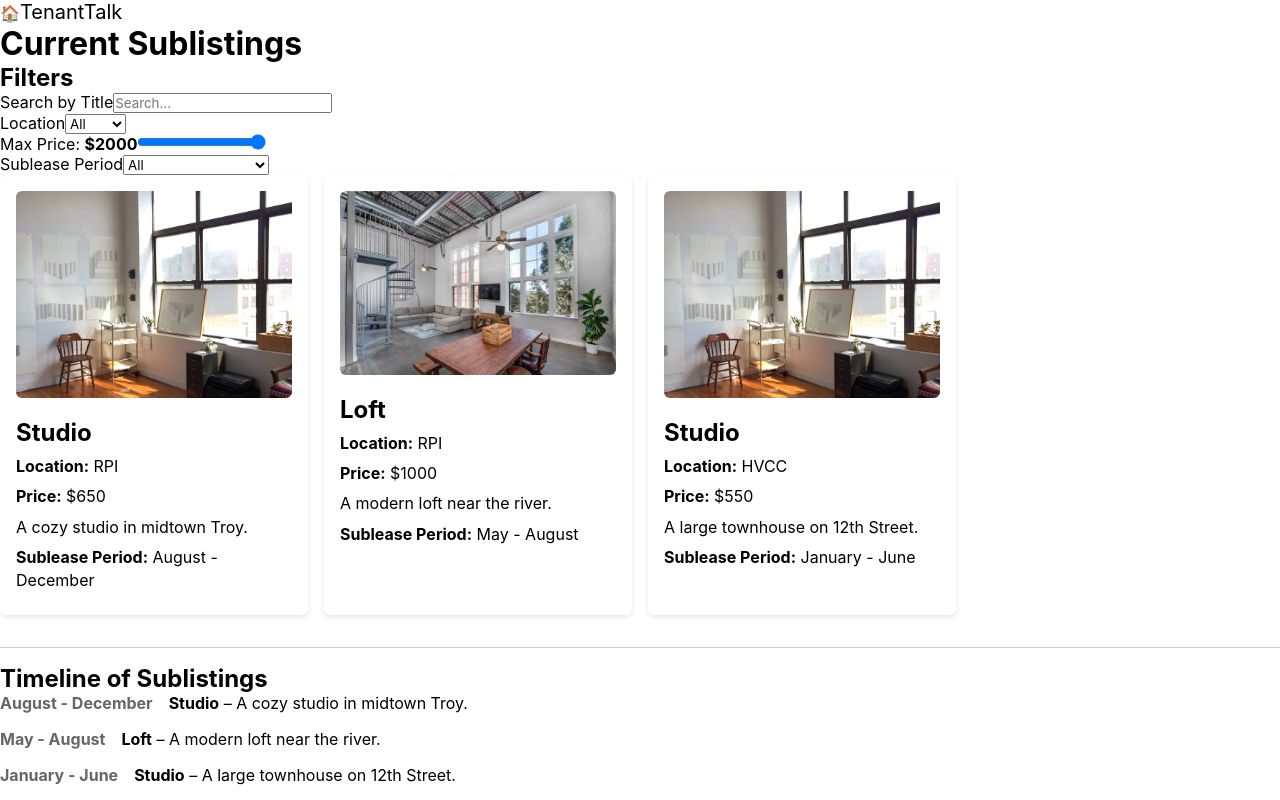
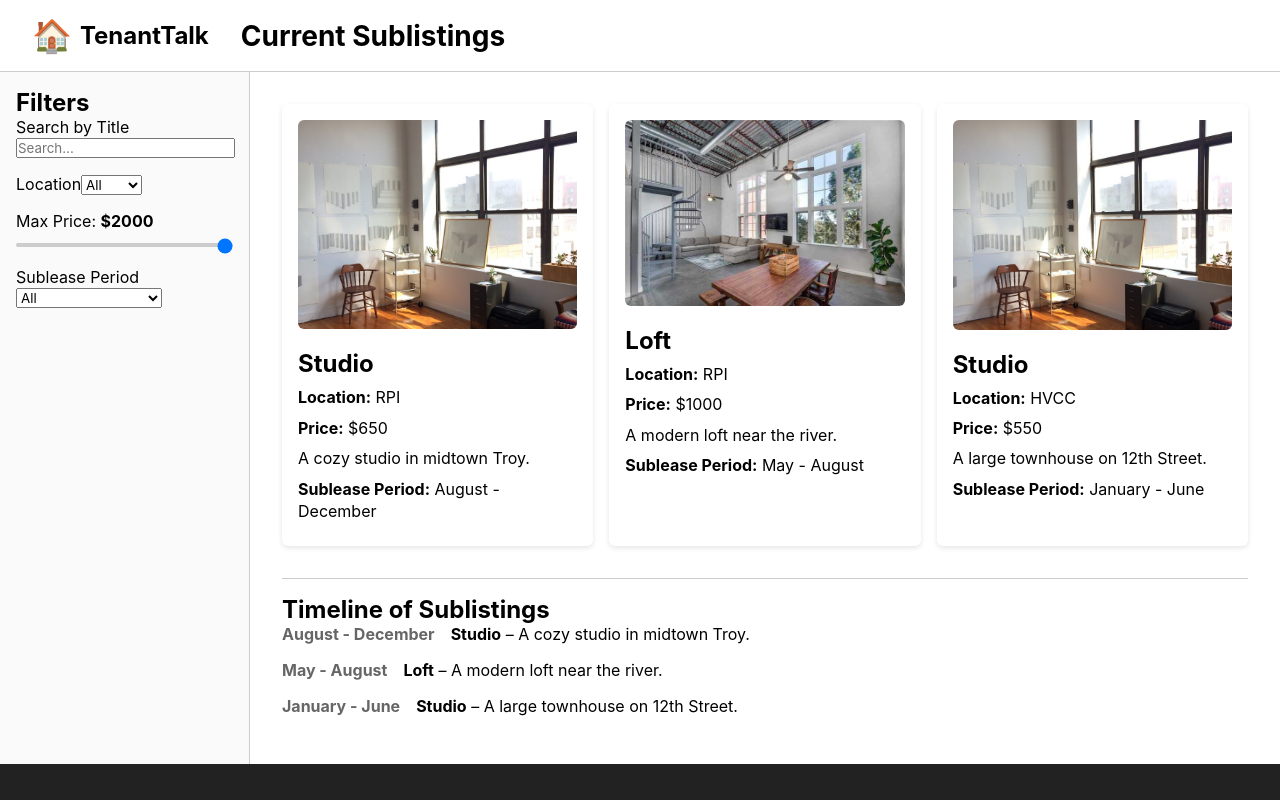
Before and after one commit to thuntxiv/TenantTalk, a React (Create React App) app in the folder tenanttalk/Frontend/: page /listings in a window 1280 px wide. Shown: the top 800 px of the page. Built offline with nearby package versions, Linux system fonts and the light colour scheme.

Commit message:
Update Propertylisting.css

```diff
--- a/tenanttalk/Frontend/src/styles/Propertylisting.css
+++ b/tenanttalk/Frontend/src/styles/Propertylisting.css
@@ -1,22 +1,85 @@
-/* src/styles/Propertylisting.css */
-
-.property-listings {
-  padding: 2rem;
+/* Make the entire page a column layout so we can have a header on top and
+   sidebar + main content below. */
+.property-page {
+  display: flex;
+  flex-direction: column;
+  min-height: 100vh;
   background-color: #f9f9f9;
-  min-height: 100vh;
 }
 
-.property-listings h1 {
-  margin-bottom: 1.5rem;
-  text-align: center;
+/* Header (logo + title) at the top */
+.page-header {
+  display: flex;
+  align-items: center;
+  padding: 1rem 2rem;
+  border-bottom: 1px solid #ccc;
+  background-color: #fff;
 }
 
+/* Logo container inside the header */
+.page-logo {
+  display: flex;
+  align-items: center;
+  margin-right: 2rem;
+  /* space between logo and title */
+}
+
+.page-logo span[role="img"] {
+  font-size: 2rem;
+  margin-right: 0.5rem;
+}
+
+/* The text next to the emoji logo */
+.logo-text {
+  font-size: 1.5rem;
+  font-weight: bold;
+}
+
+/* The main title in the header */
+.page-title {
+  font-size: 1.75rem;
+  margin: 0;
+}
+
+/* The main content area (sidebar + listings) */
+.page-content {
+  display: flex;
+  flex: 1;
+  /* so it expands to fill the viewport if needed */
+}
+
+/* Sidebar for filters */
+.filters-sidebar {
+  width: 250px;
+  /* fixed width for the sidebar */
+  padding: 1rem;
+  border-right: 1px solid #ccc;
+  background-color: #fafafa;
+}
+
+/* Simple spacing for each filter block */
+.filter-section {
+  margin-bottom: 1rem;
+}
+
+/* Main area for listings + timeline */
+.listings-container {
+  flex: 1;
+  /* fills remaining space */
+  padding: 2rem;
+  background-color: #fff;
+}
+
+/* -- Existing grid for listing cards -- */
 .listings-grid {
   display: grid;
   gap: 1rem;
   grid-template-columns: repeat(auto-fill, minmax(280px, 1fr));
+  margin-bottom: 2rem;
+  /* space before the timeline */
 }
 
+/* Listing card styles remain the same */
 .listing-card {
   background-color: #fff;
   border-radius: 6px;
@@ -40,12 +103,14 @@
   line-height: 1.4;
 }
 
+/* Timeline container, same as before */
 .timeline-container {
   margin-top: 2rem;
   padding-top: 1rem;
   border-top: 1px solid #ccc;
 }
 
+/* Timeline items */
 .timeline-item {
   display: flex;
   align-items: center;
@@ -57,14 +122,37 @@
   margin-right: 1rem;
   color: #666;
   min-width: 80px;
-  /* to align dates */
+  /* align dates */
 }
 
 .timeline-content {
   display: inline-block;
 }
 
-.listing-card p {
-  margin-bottom: 0.5rem;
-  line-height: 1.4;
+/* Price slider container (the filter-section that wraps it) */
+.filter-section {
+  margin-bottom: 1rem;
 }
+
+/* The slider itself */
+#priceRange {
+  width: 100%;
+  margin-top: 0.5rem;
+}
+
+/* Example styling for range input in Chrome, Safari, and Edge */
+#priceRange::-webkit-slider-thumb {
+  background-color: #333;
+  width: 16px;
+  height: 16px;
+  border-radius: 50%;
+  cursor: pointer;
+  margin-top: -5px;
+  /* center the thumb on the track */
+}
+
+#priceRange::-webkit-slider-runnable-track {
+  background: #ccc;
+  height: 4px;
+  border-radius: 2px;
+}
```
